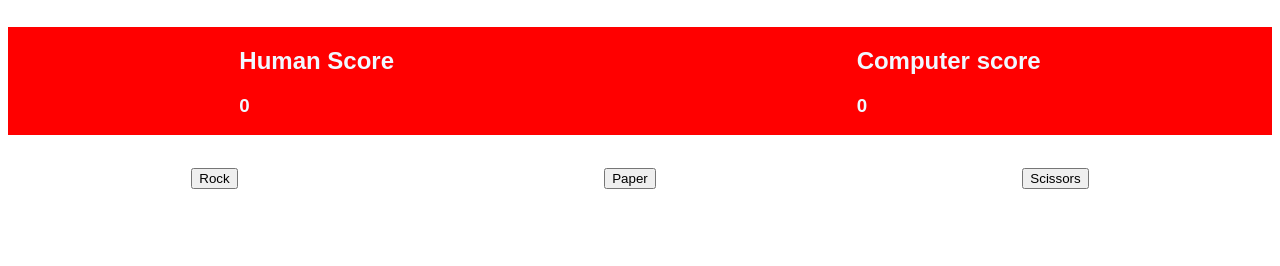
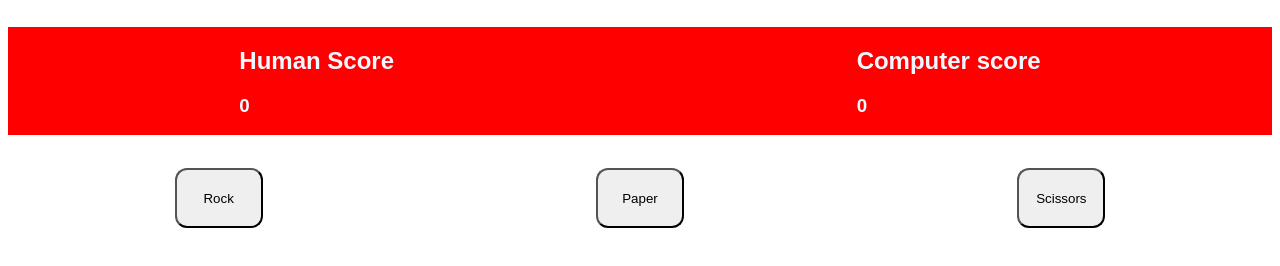
Before and after one commit to Arn412/odin-rockpaperscissors, a plain HTML site: page index.html in a window 1280 px wide. Shown: the part 170-436 px from the top of the page. Drawn offline with Linux system fonts and the light colour scheme.

Commit message:
added button styling

```diff
--- a/style.css
+++ b/style.css
@@ -26,4 +26,14 @@ body {
     justify-content: center;
     justify-content: space-around;
     margin-top: 33px;
+    margin-bottom: 30px;
 }
+
+
+.rock-button,
+.paper-button,
+.scissors-button {
+    width: 88px;
+    height: 60px;
+    border-radius: 12px;
+}
```
